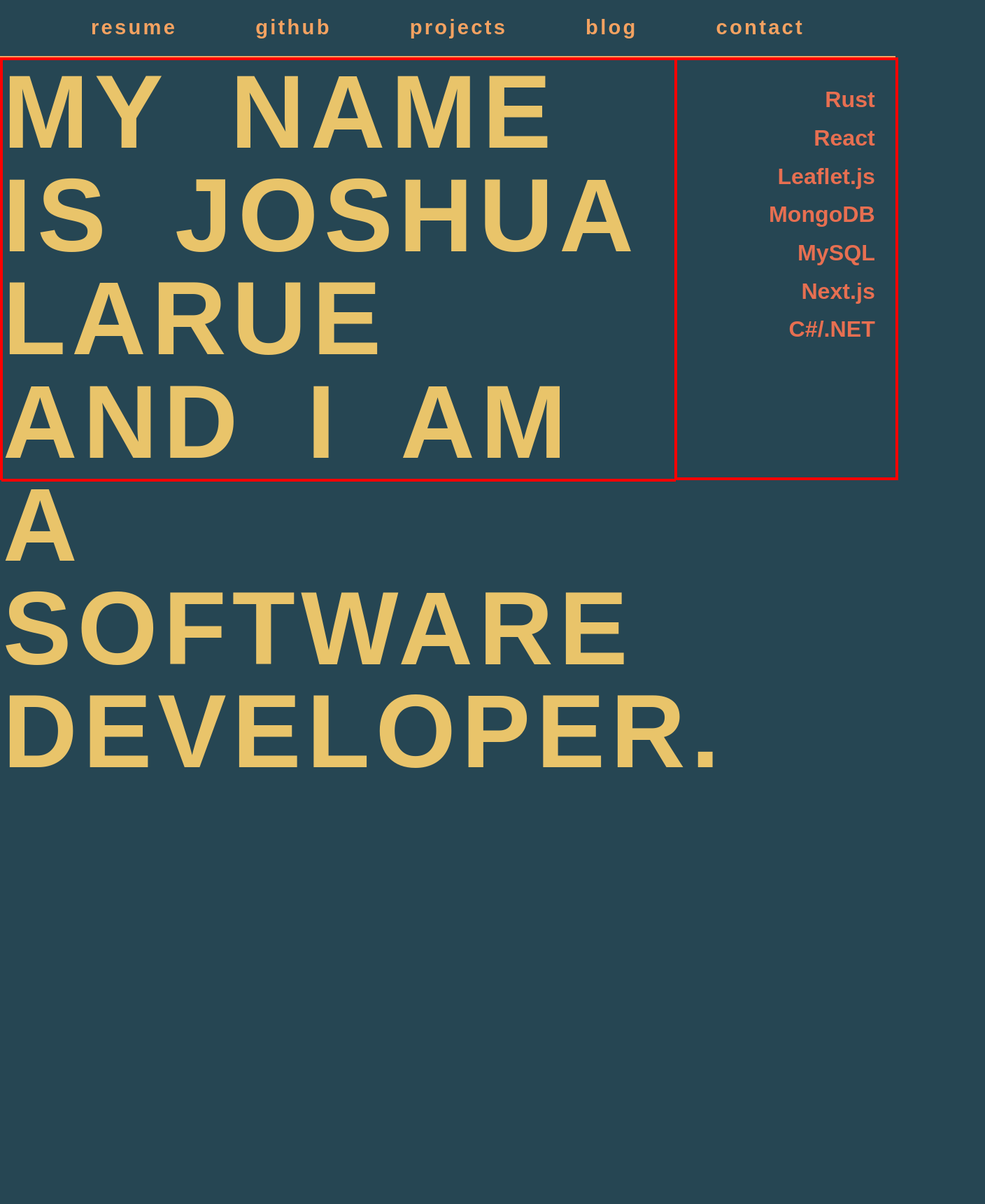
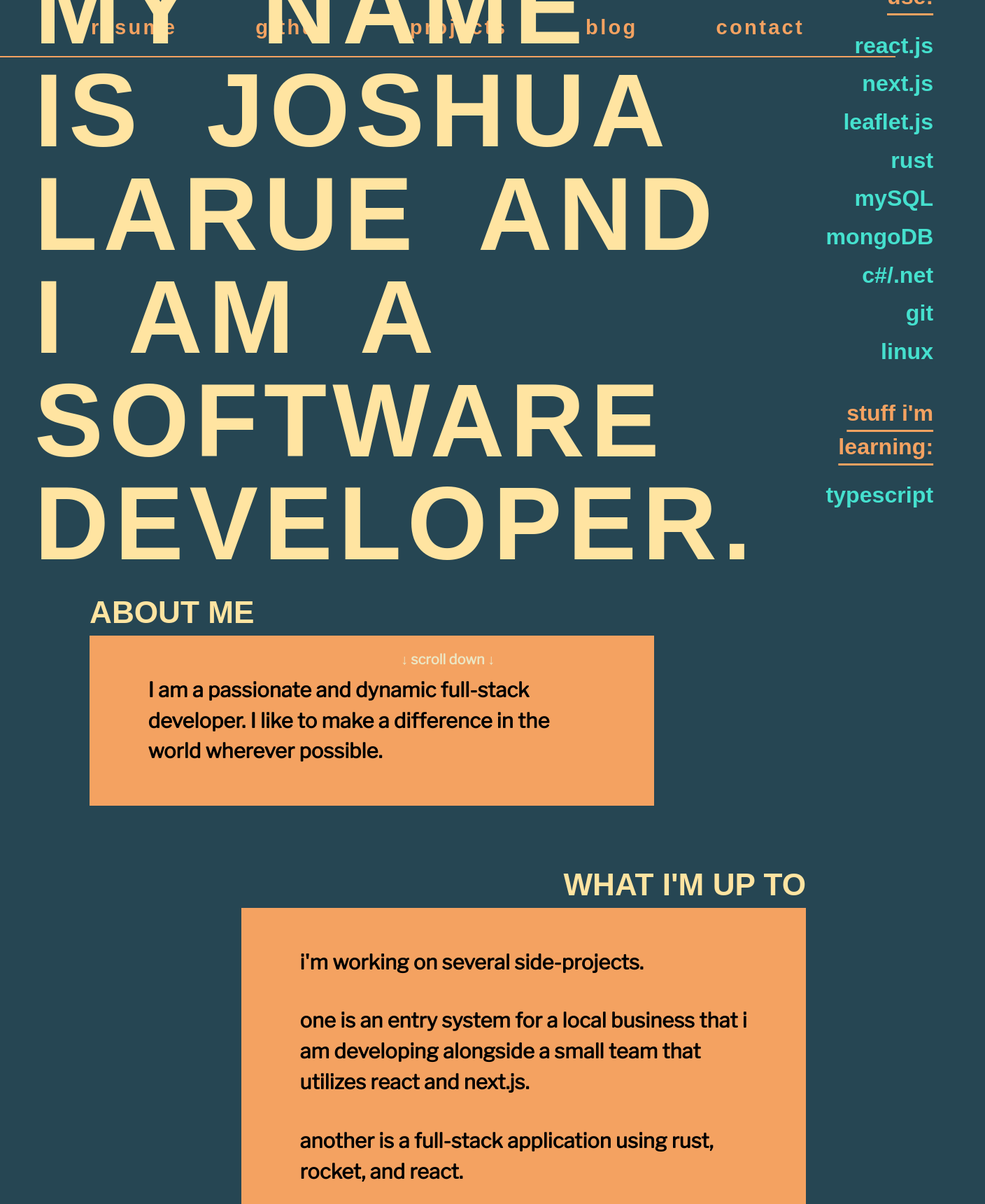
Before and after one commit to jovielarue/portfolio, a React (Vite) app: page / in a window 1280 px wide. Shown: the top 1720 px of the page at 70% size, 1408 px wide, since content can reach past the window. Before the commit the page ends 1127 px from the top, so only its background shows below. Built offline with nearby package versions, Linux system fonts and the light colour scheme; a web font is replaced by a local one.

Commit message:
added content

```diff
--- a/index.html
+++ b/index.html
@@ -4,6 +4,7 @@
     <meta charset="UTF-8" />
     <link rel="icon" type="image/svg+xml" href="headshot.png" />
     <link rel="stylesheet" href="https://fonts.googleapis.com/css?family=Gabarito">
+    <link rel="stylesheet" href="https://fonts.googleapis.com/css?family=Libre+Franklin">
     <meta name="viewport" content="width=device-width, initial-scale=1.0, user-scalable=no" />
     <title>Josh LaRue</title>
   </head>
--- a/src/App.css
+++ b/src/App.css
@@ -46,10 +46,10 @@ table {
 }
 :root {
   --base: #264653;
-  --text: #e9c46a;
+  --text: #ffe4a1;
   --accent1: #f4a261;
   --accent2: #e76f51;
-  --primary: #2a9d8f;
+  --primary: #45e0ce;
   --secondary: #ece6c4;
   --h1: clamp(4rem, 0.956vw + 3.694rem, 5rem);
   --h2: clamp(3.5rem, 0.956vw + 3.194rem, 4.5rem);
@@ -59,6 +59,7 @@ table {
   --p: 2rem;
   font-size: 62.5%;
   font-family: "Gabarito", sans-serif;
+  color: var(--text);
   background-color: var(--base);
 }
 ::selection {
@@ -68,20 +69,25 @@ table {
 h1 {
   font-size: var(--h1);
   text-align: center;
+  font-weight: bolder;
 }
 h2 {
   font-size: var(--h2);
   line-height: 1.5;
+  font-weight: bolder;
 }
 h3 {
   font-size: var(--h3);
   line-height: 1.7;
+  font-weight: bolder;
 }
 h4 {
   font-size: var(--h4);
+  font-weight: bolder;
 }
 h5 {
   font-size: var(--h5);
+  font-weight: bolder;
   line-height: 1.5;
 }
 p, li, a {
@@ -102,12 +108,22 @@ a:hover {
   text-decoration: underline;
 }
 
+.landing {
+  display: flex;
+  justify-content: center;
+  align-items: center;
+  flex-direction: column;
+  width: 100vw;
+  height: 85vh;
+}
+
 header {
   border-bottom: 2px solid var(--accent1);
   height: 10vh;
   display: flex;
   justify-content: center;
   align-items: center;
+  width: 100%;
 }
 
 header .header-nav {
@@ -127,17 +143,16 @@ header .header-nav {
 }
 
 .hero {
-  height: 75vh;
   width: 100vw;
-  border: 2px solid red;
   display: flex;
   flex-direction: row;
 }
 
 .tagline {
   height: 100%;
-  width: 75%;
-  border: 2px solid red;
+  width: 15ch;
+  font-size: calc(var(--h1)*3);
+  padding: var(--h1);
 }
 
 .tagline h1 {
@@ -149,15 +164,76 @@ header .header-nav {
   font-weight: bolder;
 }
 
-.abilities {
+.abilities-container {
   box-sizing: border-box;
   flex: 1 1 auto;
-  border: 2px solid red;
-  padding: var(--h4)
+  padding-inline: var(--h1);
+  display: flex;
+  justify-content: right;
 }
 
 .abilities h3 {
-  color: var(--accent2);
+  color: var(--primary);
   font-weight: bold;
   text-align: right;
 }
+.abilities h2 {
+  text-align: right;
+  font-size: var(--h3);
+  color: var(--accent1);
+  font-weight: bold;
+  text-decoration: underline;
+  text-underline-offset: 0.7ch;
+  padding-top: 2ch;
+  padding-bottom: 1ch;
+}
+
+.scroll-down {
+  padding-top: 10ch;
+  color: var(--secondary);
+}
+
+.about-container {
+  padding-top: 10vh;
+  width: 100vw;
+  padding-left: 10vw;
+}
+.about-body {
+  background-color: var(--accent1);
+  width: 50vw;
+  padding-inline: 15ch;
+  padding-block: 10ch;
+}
+p {
+  font-family: 'Libre Franklin';
+  font-weight: bold;
+}
+.about-body p {
+  color: black;
+  font-size: var(--h4);
+}
+
+.upto-container {
+  padding-top: 10vh;
+  width: 100vw;
+  display: flex;
+  flex-direction: column;
+  align-items: end;
+  padding-right: 10vw;
+  box-sizing: border-box;
+}
+.upto-body {
+  background-color: var(--accent1);
+  width: 50vw;
+  padding-inline: 15ch;
+  padding-top: 10ch;
+}
+p {
+  font-family: 'Libre Franklin';
+  font-weight: bold;
+}
+.upto-body p {
+  color: black;
+  font-size: var(--h4);
+  padding-bottom: 2ch;
+}
--- /dev/null
+++ b/src/components/Abilities.jsx
@@ -0,0 +1,25 @@
+export default function Abilities() {
+  return (
+    <>
+      <div className="abilities-container">
+        <div className="abilities">
+          <h2>stuff i use:</h2>
+          <h3>react.js</h3>
+          <h3>next.js</h3>
+          <h3>leaflet.js</h3>
+          <h3>rust</h3>
+          <h3>mySQL</h3>
+          <h3>mongoDB</h3>
+          <h3>c#/.net</h3>
+          <h3>git</h3>
+          <h3>linux</h3>
+
+
+          <h2>stuff i'm learning:</h2>
+          <h3>typescript</h3>
+          <h3></h3>
+        </div>
+      </div>
+    </>
+  );
+}
--- /dev/null
+++ b/src/components/About.jsx
@@ -0,0 +1,21 @@
+export default function About() {
+  return (
+    <>
+      <div className="about-container">
+        <h2>ABOUT ME</h2>
+        <div className="about-body">
+          <p>I am a passionate and dynamic full-stack developer. I like to make a difference in the world wherever possible.</p>
+        </div>
+      </div>
+
+      <div className="upto-container">
+        <h2>WHAT I'M UP TO</h2>
+        <div className="upto-body">
+          <p>i'm working on several side-projects.</p>
+          <p>one is an entry system for a local business that i am developing alongside a small team that utilizes react and next.js.</p>
+          <p>another is a full-stack application using rust, rocket, and react.</p>
+        </div>
+      </div>
+    </>
+  );
+}
--- a/src/components/Home.jsx
+++ b/src/components/Home.jsx
@@ -1,3 +1,5 @@
+import Abilities from "./Abilities";
+import About from "./About";
 
 
 export default function Home() {
@@ -5,25 +7,21 @@ export default function Home() {
 
   return (
     <>
+      <div className='landing'>
         <div className="hero">
           <div className="tagline">
             <h1>
               MY NAME IS JOSHUA LARUE AND I AM A SOFTWARE DEVELOPER.
             </h1>
           </div>
-        <div className="abilities">
-          <h3>Rust</h3>
-          <h3>React</h3>
-          <h3>Leaflet.js</h3>
-          <h3>MongoDB</h3>
-          <h3>MySQL</h3>
-          <h3>Next.js</h3>
-          <h3>C#/.NET</h3>
+          <Abilities />
         </div>
-        <div className="info-box">
 
+        <div className="scroll-down">
+          <p>↓ scroll down ↓</p>
         </div>
       </div>
+      <About />
     </>
   );
 }
```
Lines whose indentation alone changed are shown as unchanged.
